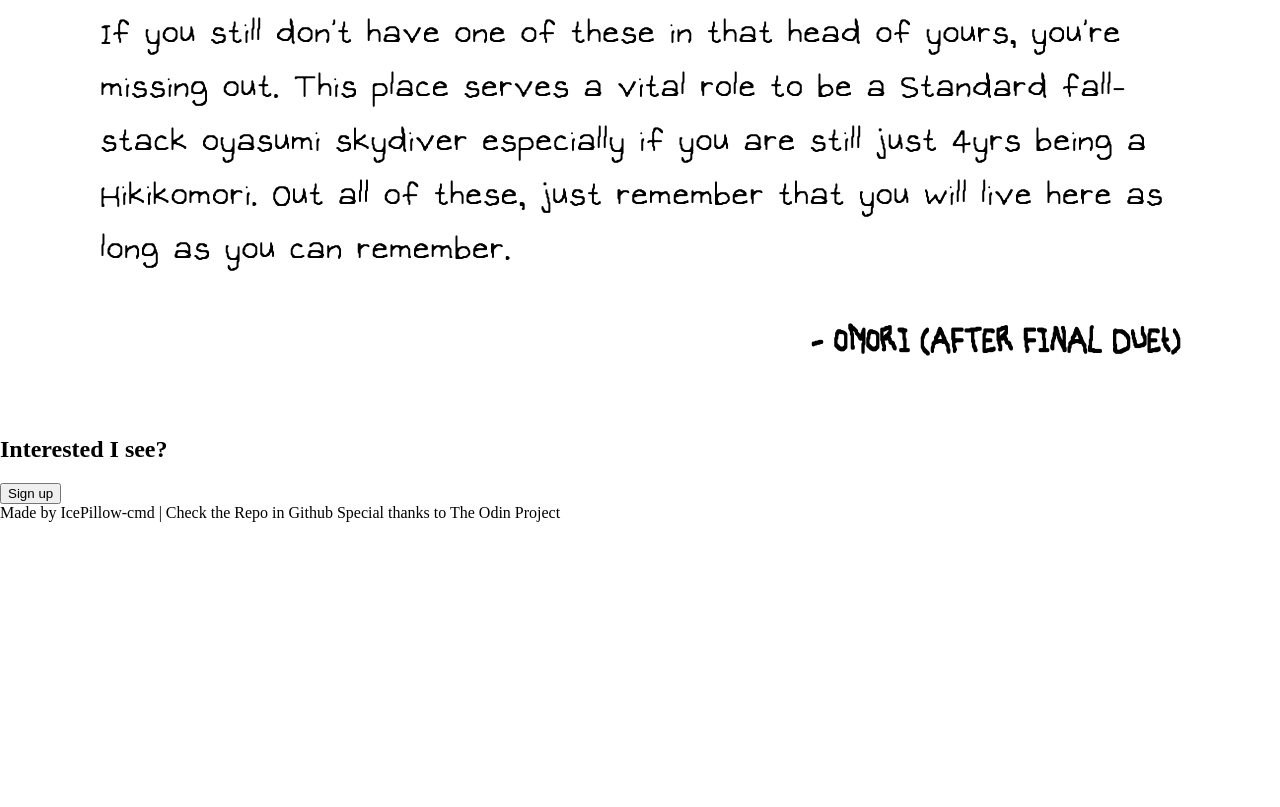
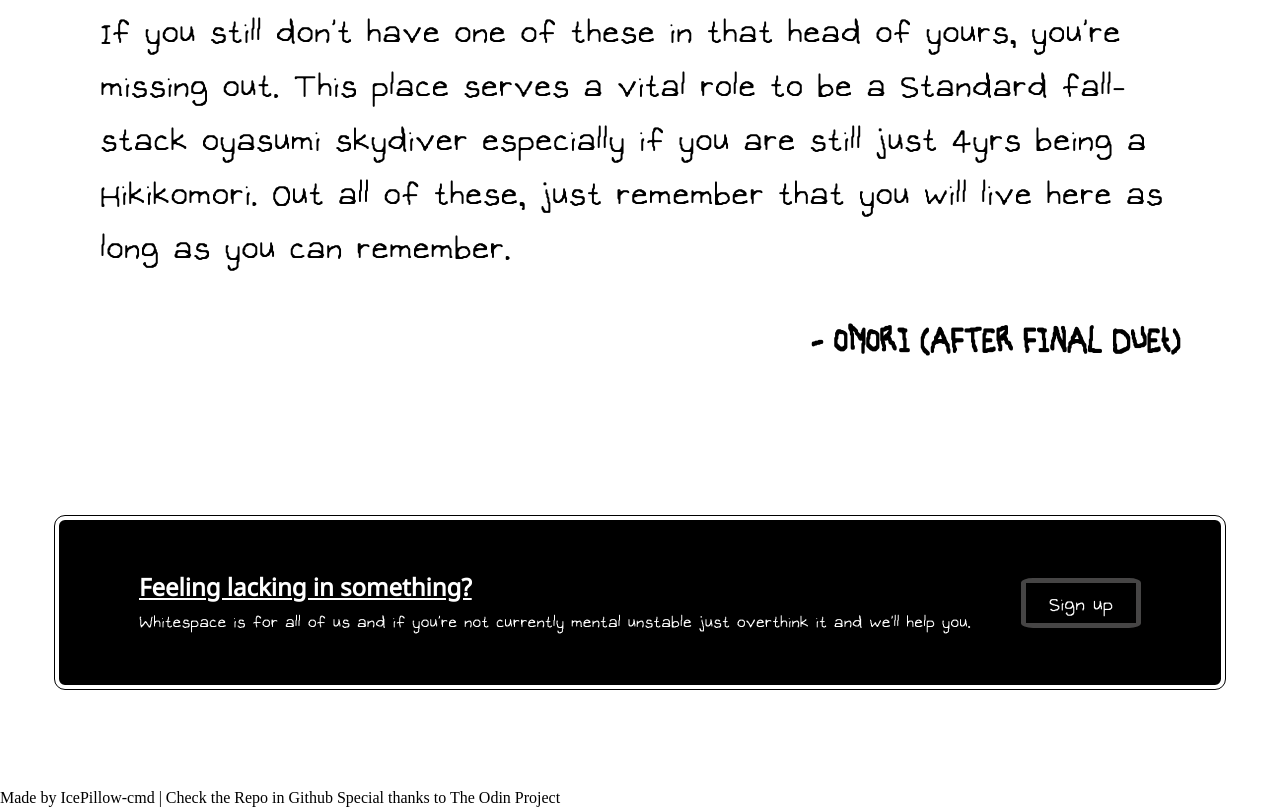
Before and after one commit to IcePillow-cmd/Project-Landing-Page, a plain HTML site: page index.html in a window 1280 px wide. Shown: the part 1304-2111 px from the top of the page. Before the commit the page ends 1826 px from the top, so only its background shows below. Drawn offline with Linux system fonts and the light colour scheme.

Commit message:
Fixed Sign up section
- Added Text content
- Added Flex
- Added stylings

```diff
--- a/index.html
+++ b/index.html
@@ -57,7 +57,7 @@
         </div>
     </div>
     <div class="quote-section">
-        <p class="quote-main"> If you still don't have one of these in that head of yours, you're
+        <p class="quote-main">If you still don't have one of these in that head of yours, you're
             missing out. This place serves a vital role to be a Standard
             fall-stack oyasumi skydiver especially if you are still just 4yrs being a Hikikomori.
             Out all of these, just remember that you will live here as long as you can remember.
@@ -67,8 +67,9 @@
     <div class="sign-section">
         <div class="sign-card">
             <div class="sign-text">
-                <h2 class="sign-head">Interested I see? </h2>
-                <p class="sign-details"></p>
+                <h2 class="sign-head">Feeling lacking in something?</h2>
+                <p class="sign-details"> Whitespace is for all of us and if you're not currently mental
+                    unstable just overthink it and we'll help you. </p>
             </div>
             <button class="sign-button"> Sign up</button>
         </div>
--- a/style.css
+++ b/style.css
@@ -225,3 +225,66 @@ ul li a {
     font-weight: bold;
     align-self: flex-end;
 }
+
+/*Sign section*/
+
+.sign-section {
+    display: flex;
+    flex-flow: column nowrap;
+    align-items: center;
+    justify-content: center;
+    padding: 50px 0px;
+}
+
+.sign-card {
+    display: flex;
+    flex-flow: row wrap;
+    justify-content: space-around;
+    align-items: center;
+    background-color: black;
+    border: 4px solid white;
+    border-radius: 10px;
+    outline: 1px solid black;
+    padding: 50px 80px;
+    gap: 50px;
+    margin: 50px;
+}
+
+.sign-text {
+    display: flex;
+    flex-flow: column wrap;
+    justify-content: center;
+    align-content: center;
+    gap: 5px;
+}
+
+.sign-head {
+    display: inline;
+    font-family: noto-sans;
+    font-size: 24px;
+    font-weight: bold;
+    color: white;
+    margin: 0;
+    text-decoration: underline;
+}
+
+.sign-details {
+    display: inline;
+    font-family: omori-normal;
+    font-size: 24px;
+    color: white;
+    margin: 0;
+}
+
+.sign-button {
+    width: 120px;
+    height: 50px;
+    padding: 4px 10px;
+    box-sizing: border-box;
+    background-color: black;
+    border: 5px solid rgb(70, 69, 69);
+    border-radius: 10%;
+    font-family: omori-normal;
+    font-size: 28px;
+    color: white;
+}
```
